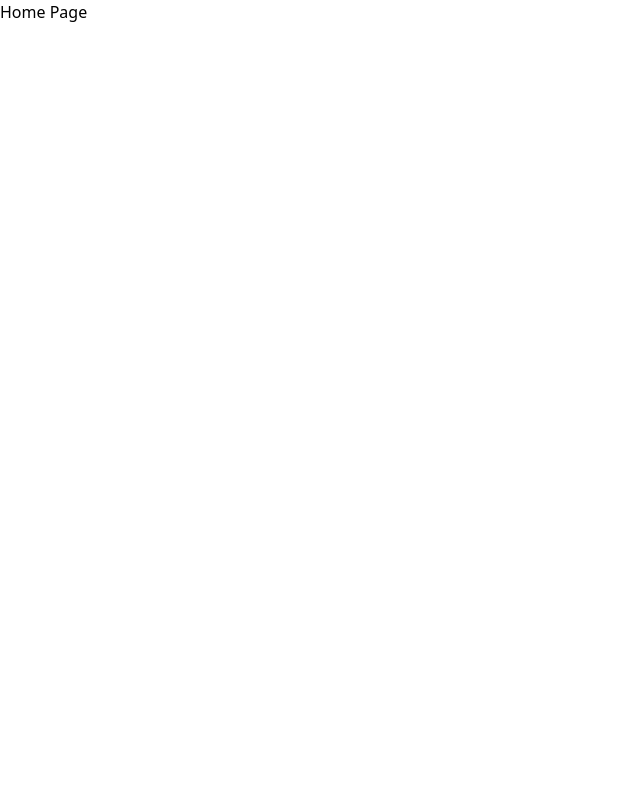
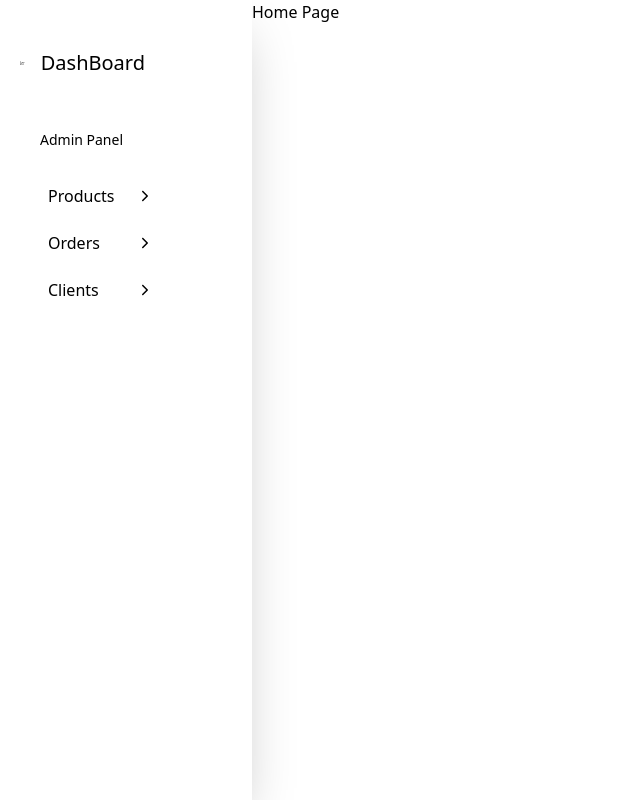
Before and after one commit to liton-das/practice-auth, a React (Vite) app in the folder client/: page / in a window 1280 px wide. Shown: the whole page, without its empty margins (0-640 px from the left). Built offline with nearby package versions, Linux system fonts and the light colour scheme.

Commit message:
dashboard design

```diff
--- a/client/src/App.css
+++ b/client/src/App.css
@@ -0,0 +1 @@
+@import url('https://fonts.googleapis.com/css2?family=Inter:ital,opsz,wght@0,14..32,100..900;1,14..32,100..900&display=swap');
--- /dev/null
+++ b/client/src/components/Navbar.jsx
@@ -0,0 +1,70 @@
+import React, { useState } from 'react'
+import { Link, NavLink } from 'react-router'
+import { GoGraph } from "react-icons/go";
+import { IoIosArrowForward } from "react-icons/io";
+const Navbar = () => {
+    const [accordian,setAccordian]=useState(false)
+    // const handleAccordian function
+    const handleAccordian=()=>{
+        setAccordian(!accordian)
+    }
+  return (
+    <>
+      <nav className="w-[252px] h-screen shadow-2xl bg-white">
+        <NavLink to={"/"} className={"pt-12 pl-5 pr-[107px] flex items-center gap-4 text-[20px]"}>
+          <GoGraph />
+          DashBoard
+        </NavLink>
+        <p className="mt-[51px]  pl-10 text-[14px] mb-[34px] font-inter">Admin Panel</p>
+        <div className="container px-6 mb-[23px] cursor-pointer ">
+          <div className="px-6 mb-[23px]">
+
+              <div onClick={handleAccordian} className="flex items-center justify-between">
+                <p>Products </p>
+                <IoIosArrowForward className={`mr-[51px] ${accordian ?'transform-[rotate(90deg)]':'mr-[51px] transform-[rotate(-360deg)]'}`} />
+              </div>
+            {
+                accordian &&
+                <>
+                <Link to={"#"} className="text-sky-600 text-[13px] mt-2 block font-semibold">
+                  All Product
+                </Link>
+                <Link to={"#"} className="text-sky-600 text-[13px] mt-2 block font-semibold">
+                  All Category
+                </Link>
+                <Link to={"#"} className="text-sky-600 text-[13px] mt-2 block font-semibold">
+                  Add Product
+                </Link>
+                <Link to={"#"} className="text-sky-600 text-[13px] mt-2 block font-semibold">
+                  Add Category
+                </Link>
+              </>
+            }
+
+
+          </div>
+          <div className="px-6 mb-[23px]">
+            <div className="flex items-center justify-between">
+              <p>Orders </p>
+              <IoIosArrowForward className="mr-[51px]" />
+            </div>
+            {/* <Link to={'#'} className='text-[14px] block font-semibold'>
+                        All Product
+                    </Link> */}
+          </div>
+          <div>
+            <div className="flex px-6 mb-[23px] items-center justify-between">
+              <p>Clients </p>
+              <IoIosArrowForward className="mr-[51px]" />
+            </div>
+            {/* <Link to={'#'} className='text-[14px] block font-semibold'>
+                        All Product
+                    </Link> */}
+          </div>
+        </div>
+      </nav>
+    </>
+  );
+}
+
+export default Navbar
--- a/client/src/index.css
+++ b/client/src/index.css
@@ -3,3 +3,6 @@
   margin-inline: auto;
   padding-inline: 2rem;
 }
+@theme{
+  --font-inter:font-family: "Inter", sans-serif;
+}
--- a/client/src/layoutes/LayoutesOne.jsx
+++ b/client/src/layoutes/LayoutesOne.jsx
@@ -1,10 +1,14 @@
 import React from 'react'
 import { Outlet } from 'react-router'
+import Navbar from '../components/Navbar'
 
 const LayoutesOne = () => {
   return (
     <>
+    <div className='flex '>
+      <Navbar/>
       <Outlet/>
+    </div>
     </>
   )
 }
```
